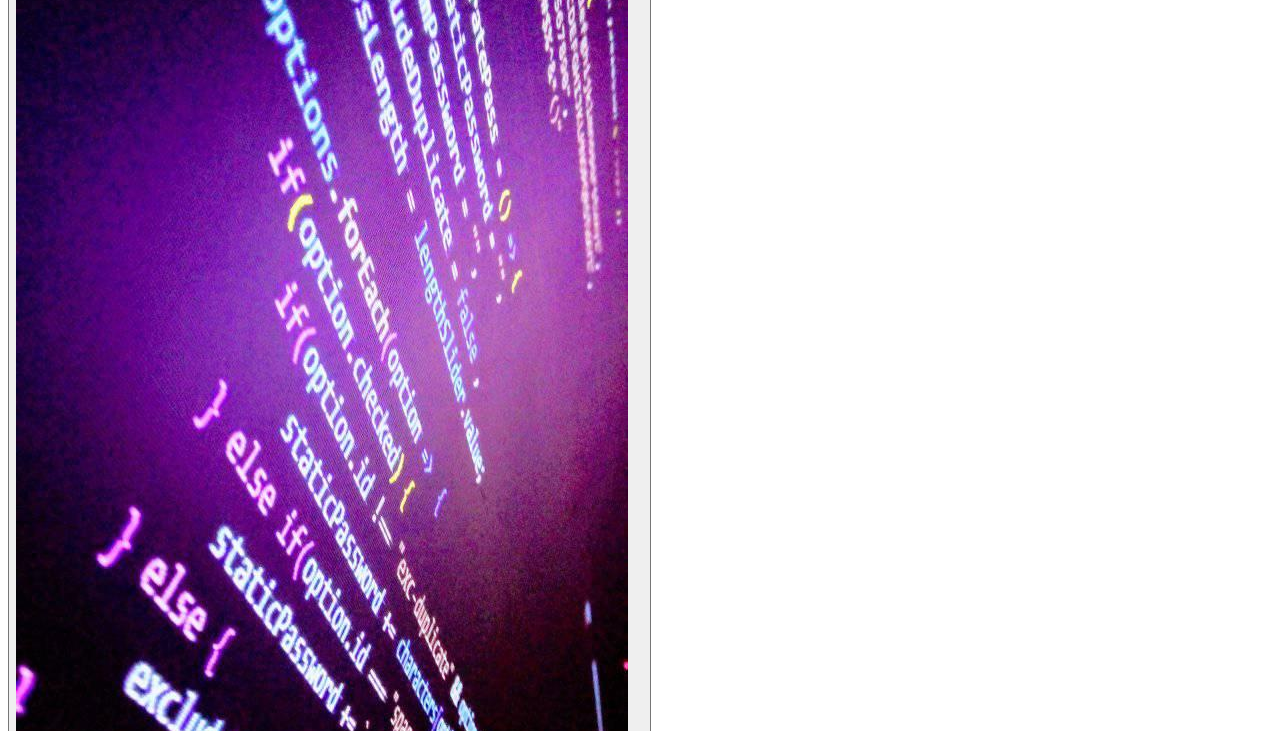
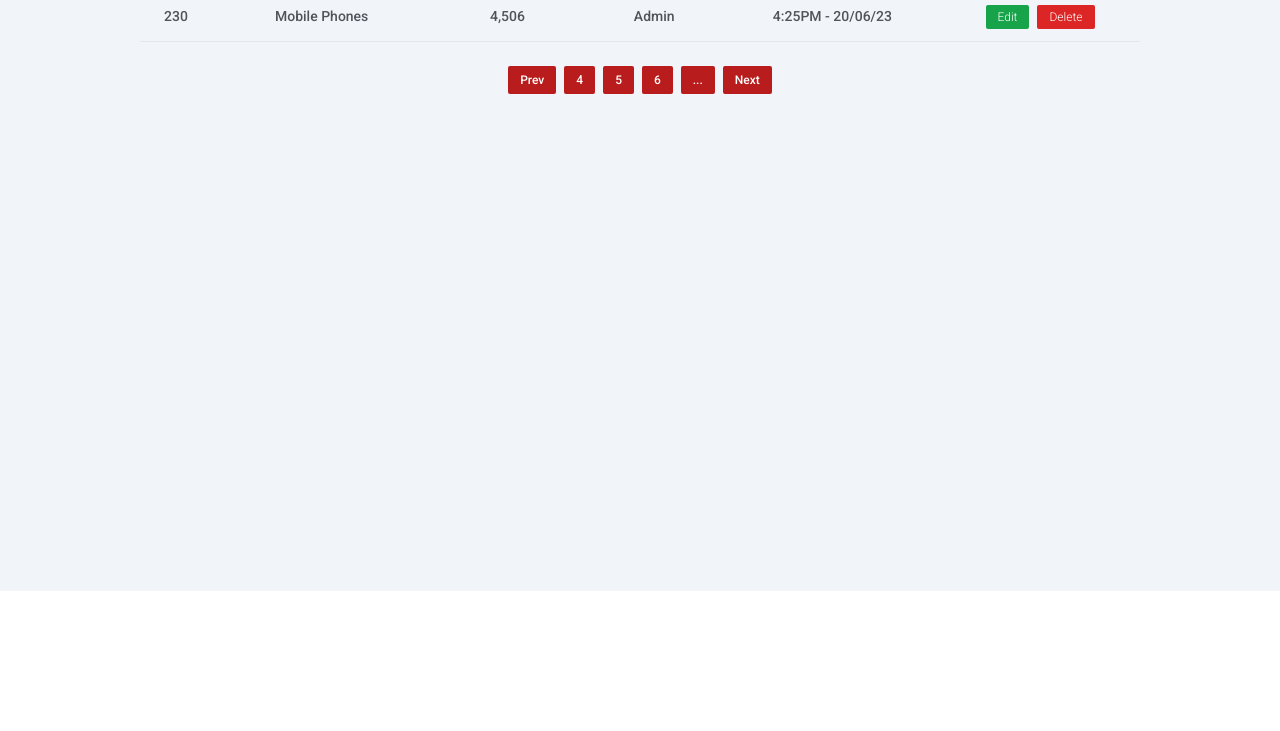
Before and after one commit to HIMELha/adminLte, a website: page src/categories.html in a window 1280 px wide. Shown: the part 241-972 px from the top of the page. After the commit the page ends 832 px from the top, so only its background shows below. Drawn offline with Linux system fonts and the light colour scheme; the site is published under a folder, as on GitHub Pages, so addresses that start at the root find nothing.

Commit message:
updated and fixed issues

```diff
--- a/src/categories.html
+++ b/src/categories.html
@@ -3,8 +3,7 @@
 <head>
     <meta charset="UTF-8">
     <meta name="viewport" content="width=device-width, initial-scale=1.0">
-    <link href="/dist/output.css" rel="stylesheet">
-    <!-- <link href="https://himelha.github.io/adminLte/dist/output.css" rel="stylesheet"> -->
+    <link href="../dist/output.css" rel="stylesheet">
     <meta name="description" content="AdminLte is an open source admin dashboard">
     <meta property="og:title" content="AdminLte v1.0">
     <title>AdminLte v1.0 dashboard</title>
--- a/src/coupons.html
+++ b/src/coupons.html
@@ -3,8 +3,7 @@
 <head>
     <meta charset="UTF-8">
     <meta name="viewport" content="width=device-width, initial-scale=1.0">
-    <link href="/dist/output.css" rel="stylesheet">
-    <!-- <link href="https://himelha.github.io/adminLte/dist/output.css" rel="stylesheet"> -->
+    <link href="../dist/output.css" rel="stylesheet">
     <meta name="description" content="AdminLte is an open source admin dashboard">
     <meta property="og:title" content="AdminLte v1.0">
     <title>AdminLte v1.0 dashboard</title>
```
Also changed, not shown: src/index.html (+1 -1 lines), src/login.html (+1 -1 lines).
